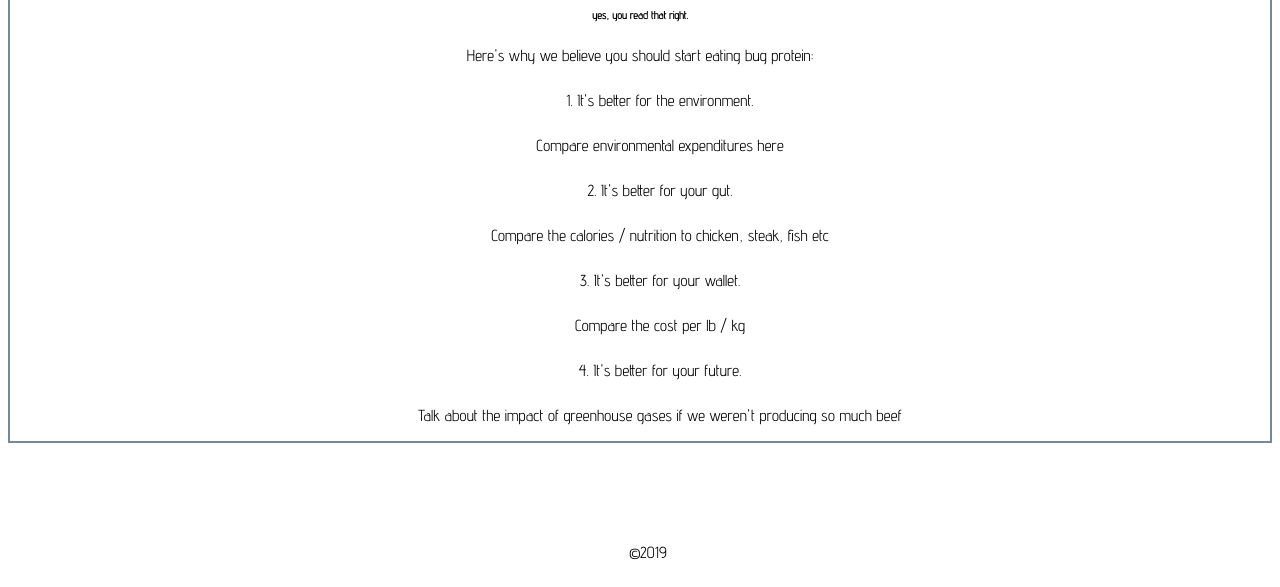
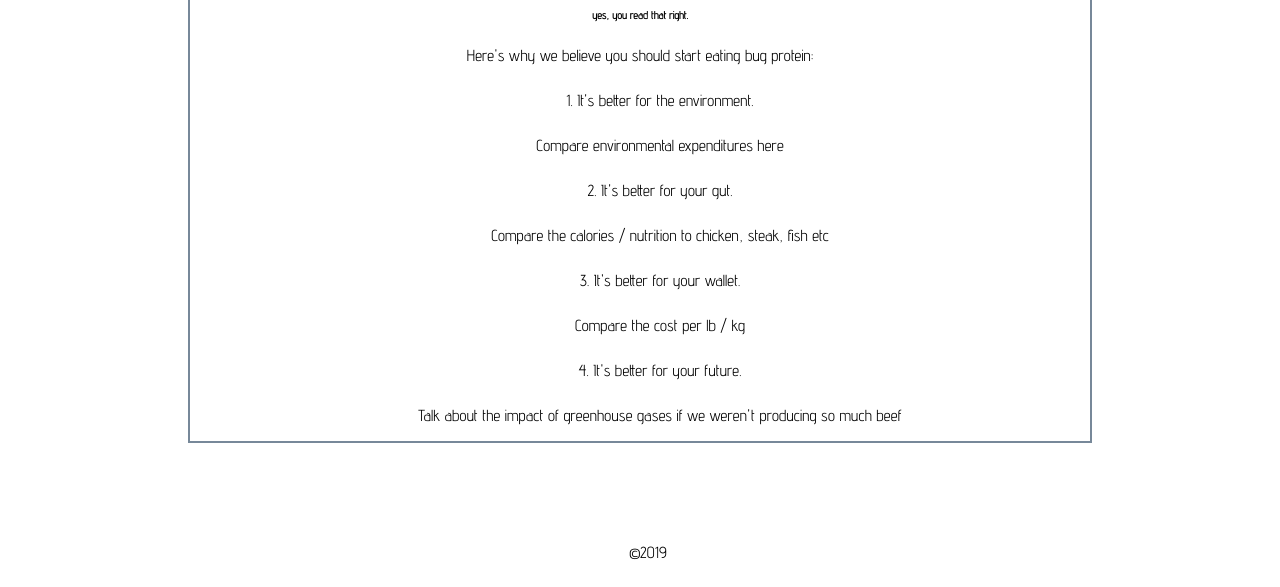
Before and after one commit to singhp1992/zing-html, a plain HTML site: page index.html in a window 1280 px wide. Shown: the part 213-800 px from the top of the page. Drawn offline with Linux system fonts and the light colour scheme.

Commit message:
added inline block display

```diff
--- a/style.css
+++ b/style.css
@@ -107,4 +107,6 @@ ol li {
 
 .intro {
   border: 2px solid lightslategray;
+  display: inline-block;
+  width: 900px;
 }
```
